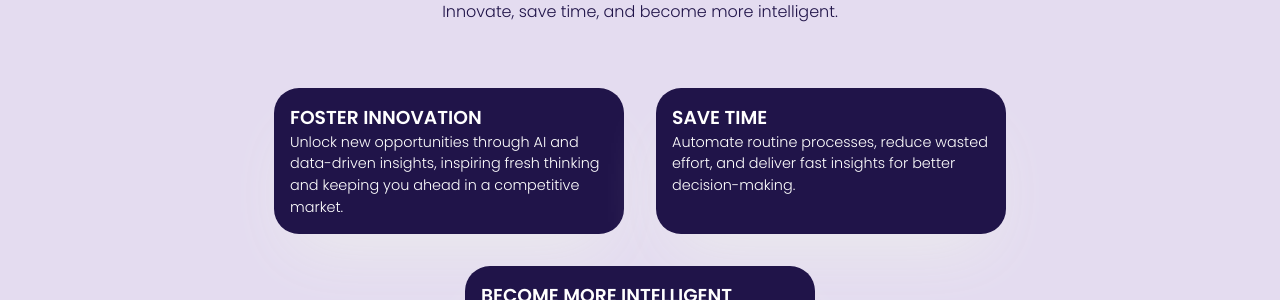
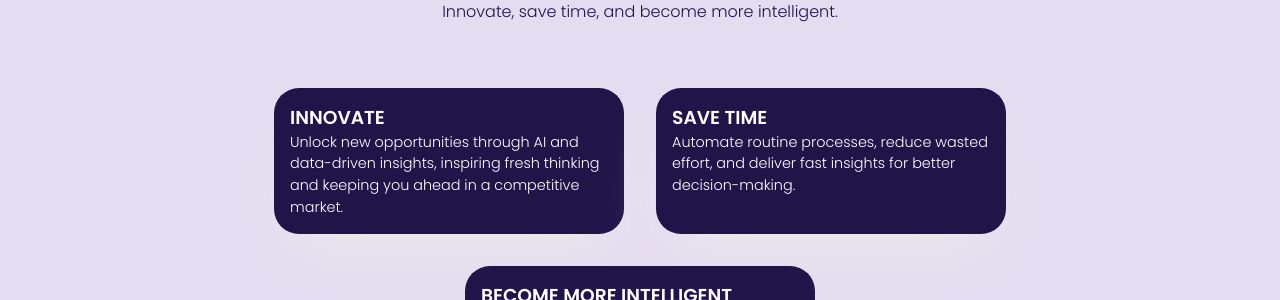
Before and after one commit to squadralabs/squadralabs.github.io, a Jekyll site: the page index.html, which Jekyll copies as it is, in a window 1280 px wide and 900 px high, scrolled down 2112 px. Shown: the part 156-456 px from the top of the window. Built offline with Jekyll 4.4.1, drawn with Linux system fonts in a browser that asks for light colours.

Commit message:
Update index.html

```diff
--- a/index.html
+++ b/index.html
@@ -110,7 +110,9 @@
       <div class="container">
         <div class="hero-content spacing">
           <h1 class="text-xxl text-upper">
-            Your <span class="accent">Data & AI</span> Partner
+              Your<br>
+            <span class="accent">Data & AI</span><br>
+            Partner
           </h1>
           <p class="hero-description">
             We help companies become more intelligent and save time by applying Artificial Intelligence and Data solutions.
@@ -208,7 +210,7 @@
           </p>
           <div class="card-container shadow-light">
             <div class="card bg-primary">
-              <h3 class="card-title text-left text-upper">Foster Innovation</h3>
+              <h3 class="card-title text-left text-upper">Innovate</h3>
               <p class="card-description text-sm">
                 Unlock new opportunities through AI and data-driven insights, inspiring fresh thinking and keeping you ahead in a competitive market.
               </p>
```
